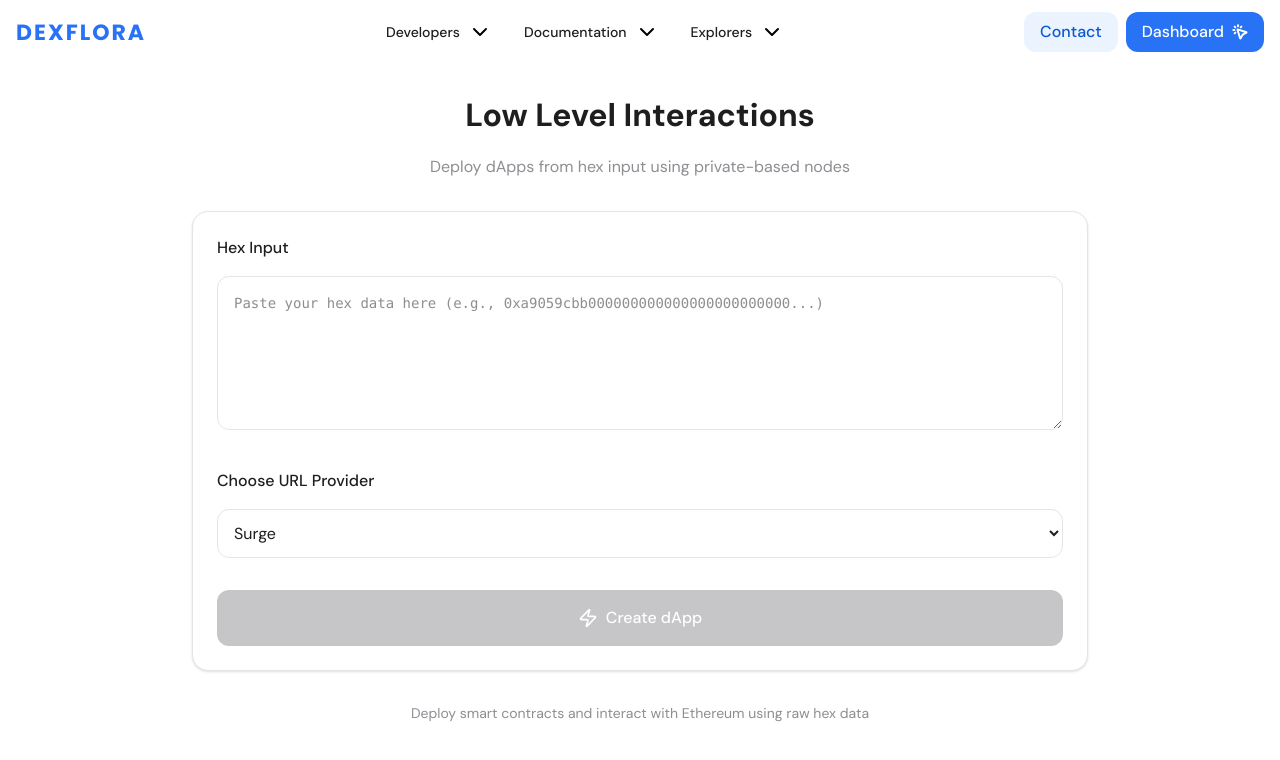
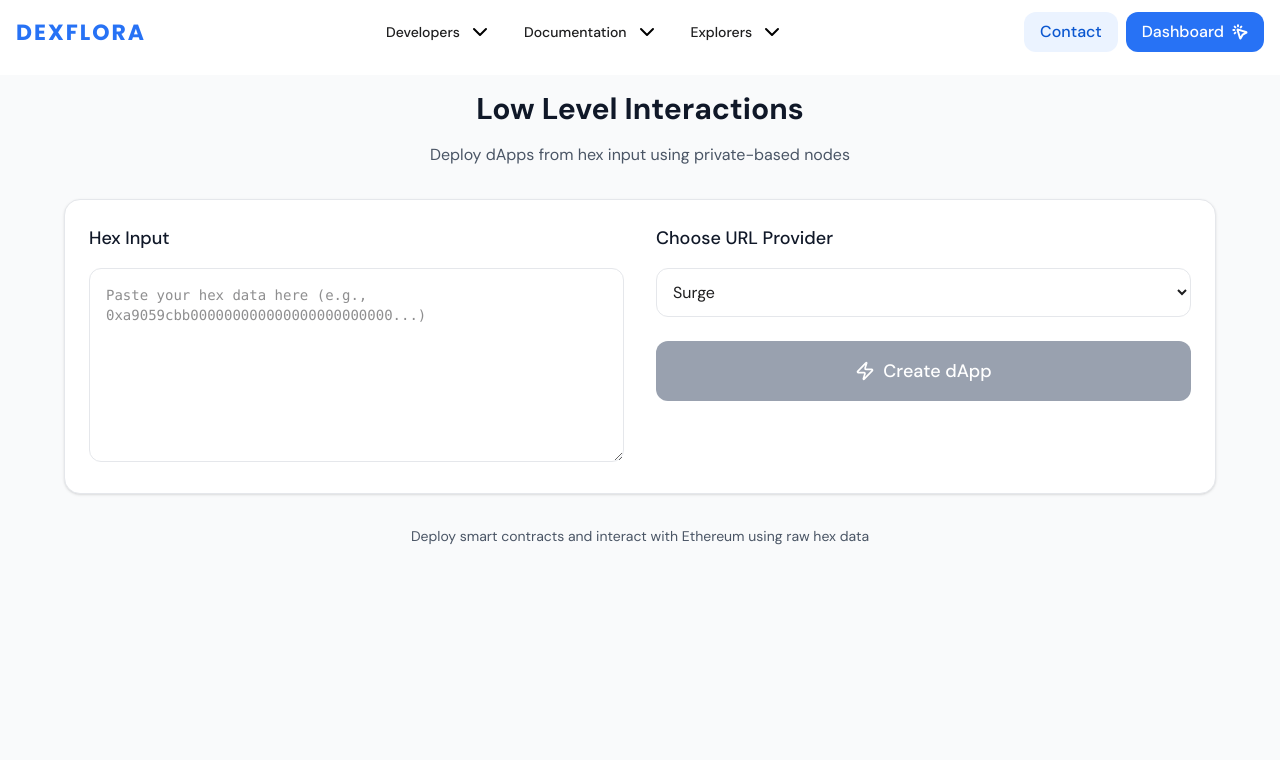
Before and after one commit to reactit3/dexflora, a Next.js app: page /developers/low-level in a window 1280 px wide. Shown: the top 760 px of the page. Built offline with nearby package versions, Linux system fonts and the light colour scheme.

Commit message:
updated the ui

```diff
--- a/components/developers/LowLevel.tsx
+++ b/components/developers/LowLevel.tsx
@@ -32,9 +32,7 @@ export function LowLevel() {
   ];
 
   const validateHex = (input: string): boolean => {
-    // Remove 0x prefix if present
     const cleanInput = input.replace(/^0x/, "");
-    // Check if it's valid hex
     return /^[0-9a-fA-F]+$/.test(cleanInput) && cleanInput.length > 0;
   };
 
@@ -51,7 +49,6 @@ export function LowLevel() {
 
     setIsCreating(true);
 
-    // Simulate API call
     setTimeout(() => {
       const selectedProviderData = providers.find(
         (p) => p.id === selectedProvider
@@ -80,37 +77,27 @@ export function LowLevel() {
   };
 
   return (
-    <div className="min-h-screen p-4">
-      <div className="max-w-4xl mx-auto">
+    <div className="min-h-screen p-4 bg-gray-50">
+      <div className="max-w-6xl mx-auto">
         {/* Header */}
         <div className="text-center mb-8">
           <div className="flex items-center justify-center gap-3 mb-4">
-            <h1
-              className="text-[28px] sm:text-[32px] font-bold"
-              style={{ color: "var(--color-dark)" }}
-            >
+            <h1 className="text-3xl font-bold text-gray-900">
               Low Level Interactions
             </h1>
           </div>
-          <p className="text-[16px]" style={{ color: "#8e8e93" }}>
+          <p className="text-gray-600">
             Deploy dApps from hex input using private-based nodes
           </p>
         </div>
 
         {/* Main Form */}
-        <div
-          className="border rounded-2xl p-6 mb-8 shadow-sm"
-          style={{
-            backgroundColor: "white",
-            borderColor: "#e5e5e7",
-          }}
-        >
+        <div className="bg-white border border-gray-200 rounded-2xl p-6 shadow-sm">
+          {/* Grid Layout for larger screens */}
+          <div className="grid grid-cols-1 lg:grid-cols-2 gap-8">
             {/* Hex Input Section */}
-          <div className="space-y-4 mb-8">
-            <label
-              className="block text-[16px] font-medium"
-              style={{ color: "var(--color-dark)" }}
-            >
+            <div className="space-y-4">
+              <label className="block text-lg font-medium text-gray-900">
                 Hex Input
               </label>
               <textarea
@@ -119,21 +106,8 @@ export function LowLevel() {
                   setHexInput(e.target.value)
                 }
                 placeholder="Paste your hex data here (e.g., 0xa9059cbb000000000000000000000000...)"
-              rows={6}
-              className="w-full p-4 text-sm border rounded-xl outline-none transition-all duration-150 font-mono"
-              style={{
-                borderColor: "#e5e5e7",
-                color: "var(--color-dark)",
-                resize: "vertical",
-              }}
-              onFocus={(e: React.FocusEvent<HTMLTextAreaElement>) => {
-                e.target.style.borderColor = "var(--color-brand)";
-                e.target.style.boxShadow = "0 0 0 2px rgba(39, 114, 245, 0.1)";
-              }}
-              onBlur={(e: React.FocusEvent<HTMLTextAreaElement>) => {
-                e.target.style.borderColor = "#e5e5e7";
-                e.target.style.boxShadow = "none";
-              }}
+                rows={8}
+                className="w-full p-4 text-sm border border-gray-200 rounded-xl outline-none transition-all duration-150 font-mono resize-vertical focus:border-blue-500 focus:ring-2 focus:ring-blue-100"
               />
 
               {/* Validation indicator */}
@@ -141,27 +115,15 @@ export function LowLevel() {
                 <div className="flex items-center gap-2">
                   {validateHex(hexInput) ? (
                     <>
-                    <div
-                      className="w-4 h-4 rounded-full"
-                      style={{ backgroundColor: "#34C759" }}
-                    ></div>
-                    <span
-                      className="text-sm font-medium"
-                      style={{ color: "#34C759" }}
-                    >
+                      <div className="w-4 h-4 rounded-full bg-green-500"></div>
+                      <span className="text-sm font-medium text-green-600">
                         Valid hex input
                       </span>
                     </>
                   ) : (
                     <>
-                    <AlertCircle
-                      className="w-4 h-4"
-                      style={{ color: "#FF3B30" }}
-                    />
-                    <span
-                      className="text-sm font-medium"
-                      style={{ color: "#FF3B30" }}
-                    >
+                      <AlertCircle className="w-4 h-4 text-red-500" />
+                      <span className="text-sm font-medium text-red-600">
                         Invalid hex format
                       </span>
                     </>
@@ -170,30 +132,18 @@ export function LowLevel() {
               )}
             </div>
 
-          {/* Provider Selection */}
-          <div className="space-y-4 mb-8">
-            <label
-              className="block text-[16px] font-medium"
-              style={{ color: "var(--color-dark)" }}
-            >
+            {/* Provider Selection, Button, and Result */}
+            <div className="space-y-6">
+              <div className="space-y-4">
+                <label className="block text-lg font-medium text-gray-900">
                   Choose URL Provider
                 </label>
                 <select
                   value={selectedProvider}
-              onChange={(e) => setSelectedProvider(e.target.value)}
-              className="w-full p-3 border rounded-xl outline-none transition-all duration-150"
-              style={{
-                borderColor: "#e5e5e7",
-                color: "var(--color-dark)",
-              }}
-              onFocus={(e) => {
-                e.target.style.borderColor = "var(--color-brand)";
-                e.target.style.boxShadow = "0 0 0 2px rgba(39, 114, 245, 0.1)";
-              }}
-              onBlur={(e) => {
-                e.target.style.borderColor = "#e5e5e7";
-                e.target.style.boxShadow = "none";
-              }}
+                  onChange={(e: React.ChangeEvent<HTMLSelectElement>) =>
+                    setSelectedProvider(e.target.value)
+                  }
+                  className="w-full p-3 border border-gray-200 rounded-xl outline-none transition-all duration-150 focus:border-blue-500 focus:ring-2 focus:ring-blue-100"
                 >
                   {providers.map((provider) => (
                     <option key={provider.id} value={provider.id}>
@@ -206,24 +156,10 @@ export function LowLevel() {
               {/* Create Button */}
               <button
                 onClick={handleCreateDapp}
-            disabled={isCreating || !hexInput.trim() || !validateHex(hexInput)}
-            className="w-full p-4 text-white rounded-xl flex items-center justify-center gap-2 transition-all duration-150 cursor-pointer active:scale-95 text-[16px] font-medium disabled:opacity-50 disabled:cursor-not-allowed"
-            style={{
-              backgroundColor:
+                disabled={
                   isCreating || !hexInput.trim() || !validateHex(hexInput)
-                  ? "#8e8e93"
-                  : "var(--color-brand)",
-            }}
-            onMouseEnter={(e) => {
-              if (!isCreating && hexInput.trim() && validateHex(hexInput)) {
-                e.currentTarget.style.backgroundColor = "#2062E5";
                 }
-            }}
-            onMouseLeave={(e) => {
-              if (!isCreating && hexInput.trim() && validateHex(hexInput)) {
-                e.currentTarget.style.backgroundColor = "var(--color-brand)";
-              }
-            }}
+                className="w-full p-4 bg-blue-600 hover:bg-blue-700 disabled:bg-gray-400 text-white rounded-xl flex items-center justify-center gap-2 transition-all duration-150 active:scale-95 text-lg font-medium disabled:cursor-not-allowed"
               >
                 {isCreating ? (
                   <>
@@ -237,32 +173,19 @@ export function LowLevel() {
                   </>
                 )}
               </button>
-        </div>
 
-        {/* Created App Result */}
+              {/* Created App Result - Now in the second column */}
               {createdApp && (
-          <div
-            className="border rounded-2xl p-6 shadow-sm"
-            style={{
-              backgroundColor: "white",
-              borderColor: "#e5e5e7",
-            }}
-          >
+                <div className="bg-white border border-gray-200 rounded-2xl p-6 shadow-sm">
                   <div className="flex items-center gap-3 mb-4">
-              <div
-                className="w-10 h-10 rounded-xl flex items-center justify-center"
-                style={{ backgroundColor: "#D4EDDA" }}
-              >
+                    <div className="w-10 h-10 bg-green-100 rounded-xl flex items-center justify-center">
                       <span className="text-xl">✅</span>
                     </div>
                     <div>
-                <h3
-                  className="text-lg font-semibold"
-                  style={{ color: "var(--color-dark)" }}
-                >
+                      <h3 className="text-lg font-semibold text-gray-900">
                         dApp Created Successfully!
                       </h3>
-                <p className="text-sm" style={{ color: "#8e8e93" }}>
+                      <p className="text-sm text-gray-600">
                         Deployed via {createdApp.provider.name}
                       </p>
                     </div>
@@ -271,10 +194,7 @@ export function LowLevel() {
                   <div className="space-y-4">
                     {/* App URL */}
                     <div>
-                <label
-                  className="block text-sm font-medium mb-2"
-                  style={{ color: "var(--color-dark)" }}
-                >
+                      <label className="block text-sm font-medium mb-2 text-gray-900">
                         Application URL
                       </label>
                       <div className="flex items-center gap-2">
@@ -282,87 +202,57 @@ export function LowLevel() {
                           type="text"
                           value={createdApp.url}
                           readOnly
-                    className="flex-1 p-3 border rounded-xl font-mono text-sm"
-                    style={{
-                      backgroundColor: "var(--color-light)",
-                      borderColor: "#e5e5e7",
-                      color: "var(--color-dark)",
-                    }}
+                          className="flex-1 p-3 bg-gray-50 border border-gray-200 rounded-xl font-mono text-sm text-gray-900"
                         />
                         <button
                           onClick={() => handleCopy(createdApp.url)}
-                    className="w-10 h-10 flex items-center justify-center border rounded-xl transition-colors"
-                    style={{ borderColor: "#e5e5e7" }}
-                    onMouseEnter={(e: React.MouseEvent<HTMLButtonElement>) => {
-                      e.currentTarget.style.backgroundColor =
-                        "var(--color-light)";
-                    }}
-                    onMouseLeave={(e: React.MouseEvent<HTMLButtonElement>) => {
-                      e.currentTarget.style.backgroundColor = "white";
-                    }}
+                          className="w-10 h-10 flex items-center justify-center border border-gray-200 rounded-xl transition-colors hover:bg-gray-50"
                         >
-                    <Copy className="w-4 h-4" style={{ color: "#8e8e93" }} />
+                          <Copy className="w-4 h-4 text-gray-600" />
                         </button>
                         <button
                           onClick={() => window.open(createdApp.url, "_blank")}
-                    className="w-10 h-10 flex items-center justify-center border rounded-xl transition-colors"
-                    style={{ borderColor: "#e5e5e7" }}
-                    onMouseEnter={(e: React.MouseEvent<HTMLButtonElement>) => {
-                      e.currentTarget.style.backgroundColor =
-                        "var(--color-light)";
-                    }}
-                    onMouseLeave={(e: React.MouseEvent<HTMLButtonElement>) => {
-                      e.currentTarget.style.backgroundColor = "white";
-                    }}
+                          className="w-10 h-10 flex items-center justify-center border border-gray-200 rounded-xl transition-colors hover:bg-gray-50"
                         >
-                    <ExternalLink
-                      className="w-4 h-4"
-                      style={{ color: "#8e8e93" }}
-                    />
+                          <ExternalLink className="w-4 h-4 text-gray-600" />
                         </button>
                       </div>
                     </div>
 
                     {/* App Details */}
-              <div
-                className="grid grid-cols-1 sm:grid-cols-2 gap-4 p-4 rounded-xl"
-                style={{ backgroundColor: "var(--color-light)" }}
-              >
+                    <div className="grid grid-cols-1 gap-4 p-4 bg-gray-50 rounded-xl">
                       <div>
-                  <p
-                    className="text-sm font-medium"
-                    style={{ color: "var(--color-dark)" }}
-                  >
+                        <p className="text-sm font-medium text-gray-900">
                           App ID
                         </p>
-                  <p className="text-sm font-mono" style={{ color: "#8e8e93" }}>
+                        <p className="text-sm font-mono text-gray-600">
                           {createdApp.id}
                         </p>
                       </div>
                       <div>
-                  <p
-                    className="text-sm font-medium"
-                    style={{ color: "var(--color-dark)" }}
-                  >
+                        <p className="text-sm font-medium text-gray-900">
                           Deployed At
                         </p>
-                  <p className="text-sm" style={{ color: "#8e8e93" }}>
+                        <p className="text-sm text-gray-600">
                           {new Date(createdApp.deployedAt).toLocaleString()}
                         </p>
                       </div>
                     </div>
 
                     {copied && (
-                <p className="text-sm font-medium" style={{ color: "#34C759" }}>
+                      <p className="text-sm font-medium text-green-600">
                         Copied to clipboard!
                       </p>
                     )}
                   </div>
                 </div>
               )}
+            </div>
+          </div>
+        </div>
 
         {/* Footer Info */}
-        <div className="mt-8 text-center text-sm" style={{ color: "#8e8e93" }}>
+        <div className="mt-8 text-center text-sm text-gray-600">
           <p>
             Deploy smart contracts and interact with Ethereum using raw hex data
           </p>
```
Lines whose indentation alone changed are shown as unchanged.
